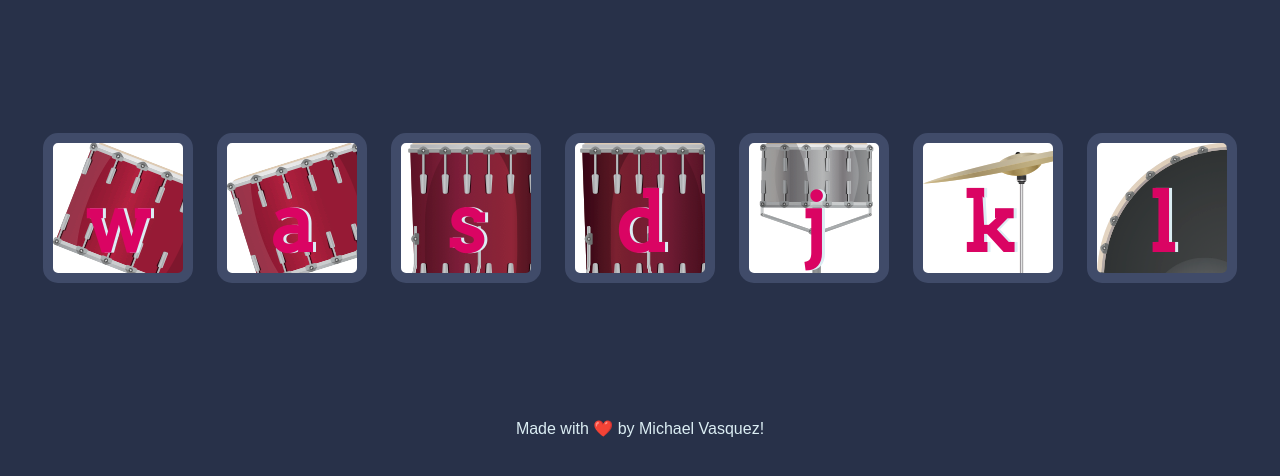
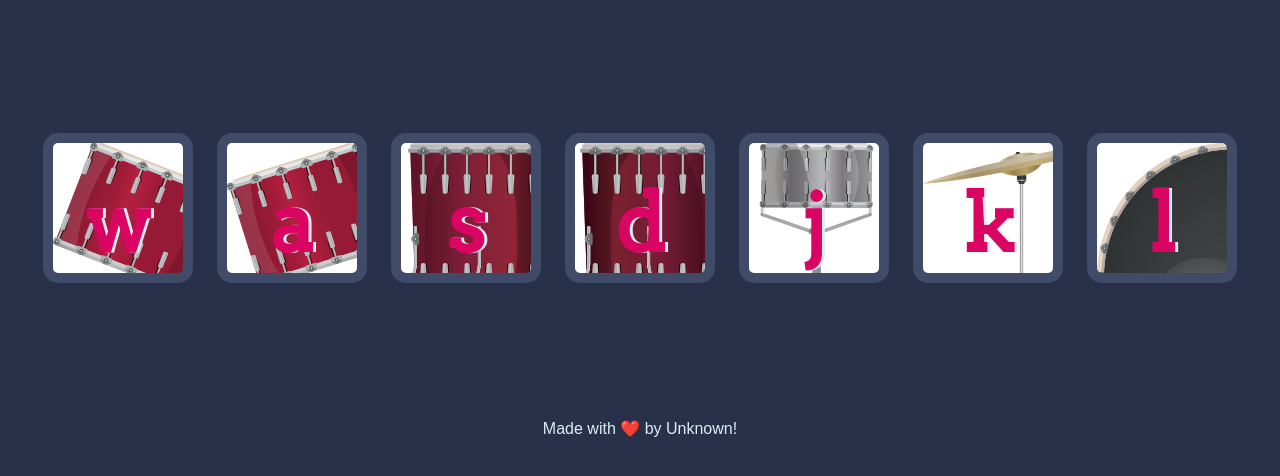
Before and after one commit to Guppzilla/drumkit.io, a plain HTML site: page index.html in a window 1280 px wide. Shown: the part 156-632 px from the top of the page. Drawn offline with Linux system fonts and the light colour scheme.

Commit message:
Update index.html

```diff
--- a/index.html
+++ b/index.html
@@ -23,7 +23,7 @@
 
 
   <footer>
-    Made with ❤️ by Michael Vasquez!
+    Made with ❤️ by Unknown!
   </footer>
 
   <script src="index.js" charset="utf-8"></script>
```
